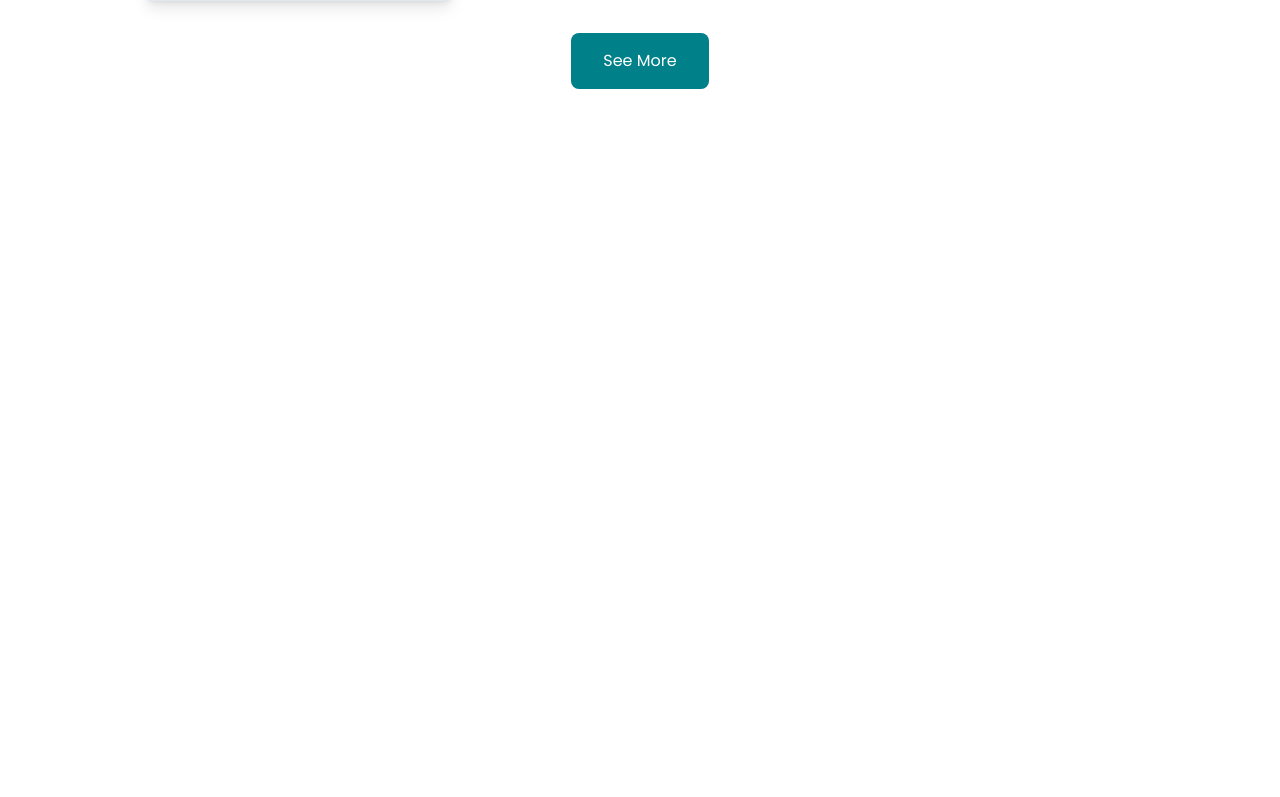
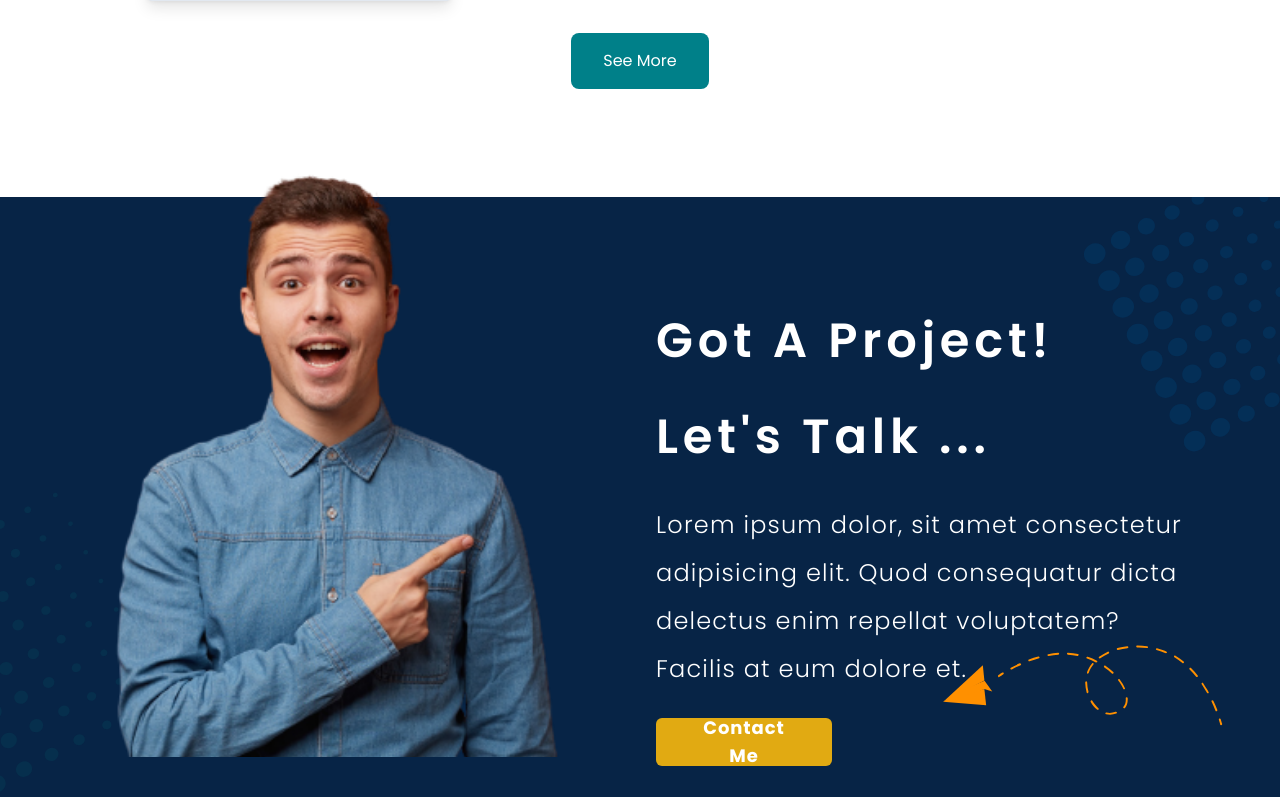
Before and after one commit to BasheerRajeh/portfolio-template, a Next.js app: page / in a window 1280 px wide. Shown: the part 2858-3655 px from the top of the page. Before the commit the page ends 3055 px from the top, so only its background shows below. Built offline with nearby package versions, Linux system fonts and the light colour scheme; a web font is replaced by a local one.

Commit message:
Create Callouts component

```diff
--- /dev/null
+++ b/app/(root)/(routes)/(landing)/components/callouts/Callouts.tsx
@@ -0,0 +1,49 @@
+import Image from "next/image";
+import personUrl from "@/public/assets/images/young-man.png";
+import Container from "@/components/ui/Container";
+import { Button } from "@/components/ui/button";
+import heroArrow from "@/public/assets/images/hero-arrow.svg";
+
+const Callouts = () => {
+    return (
+        <div className="relative bg-primary min-h-[600px]">
+            <div className="after:content-[''] after:absolute after:w-full after:h-full after:block after:bg-no-repeat after:bg-[length:200px] after:bg-[right_top_-4rem] after:bg-hero-pattern before:absolute before:content-[''] before:w-full before:h-full before:block before:bg-no-repeat before:bg-[length:170px] before:bg-[left_bottom_-2rem] before:bg-callouts-pattern"></div>
+            <Container>
+                <div className="flex flex-col lg:flex-row lg:justify-between items-center">
+                    <Image
+                        src={personUrl}
+                        alt="inspired young man"
+                        className="w-[200px] md:w-[400px] h-[275px] md:h-[500px] lg:w-full lg:h-auto lg:max-w-[1000px] lg:max-h-[600px] absolute -top-10 object-left lg:object-top object-cover"
+                    />
+                    <div className="w-[200px] md:w-[400px] h-[275px] md:h-[500px] lg:w-1/2 lg:h-auto lg:max-w-[1000px] lg:max-h-[600px]"></div>
+                    <div className="pt-20 px-4 lg:w-1/2 z-10">
+                        <h3 className="py-4 self-start text-white text-3xl lg:text-5xl lg:leading-loose tracking-widest font-semibold leading-relaxed">
+                            Got A Project! Let&apos;s Talk ...
+                        </h3>
+                        <p className="text-white font-light text-2xl leading-loose tracking-wider">
+                            Lorem ipsum dolor, sit amet consectetur adipisicing
+                            elit. Quod consequatur dicta delectus enim repellat
+                            voluptatem? Facilis at eum dolore et.
+                        </p>
+                        <div className="py-6">
+                            <Button
+                                variant="secondary"
+                                className="w-1/2 md:w-1/3 md:px-8 p-6 text-white font-bold text-lg tracking-wider"
+                            >
+                                Contact Me
+                            </Button>
+                            <Image
+                                alt=""
+                                src={heroArrow}
+                                width={300}
+                                className="absolute w-[200px] md:w-[300px] right-3 -bottom-5 rotate-45 md:-bottom-5 lg:right-10"
+                            />
+                        </div>
+                    </div>
+                </div>
+            </Container>
+        </div>
+    );
+};
+
+export default Callouts;
--- a/app/(root)/(routes)/(landing)/page.tsx
+++ b/app/(root)/(routes)/(landing)/page.tsx
@@ -5,6 +5,7 @@ import Hero from "./components/Hero";
 import AboutMe from "./components/about-me/AboutMe";
 import Services from "./components/services/Services";
 import MyPortfolio from "./components/my-portfolio/MyPortfolio";
+import Callouts from "./components/callouts/Callouts";
 
 export default function Home() {
     return (
@@ -15,6 +16,7 @@ export default function Home() {
                 <Services />
                 <MyPortfolio />
             </Container>
+            <Callouts />
         </>
         // <div className='bg-primary'>
         //   <h1 className='text-primary-foreground'>Hello Ahmed-m Portfolio</h1>
--- a/tailwind.config.js
+++ b/tailwind.config.js
@@ -72,6 +72,7 @@ module.exports = {
       },
       backgroundImage: {
         'hero-pattern': "url('/assets/images/hero-pattern.svg')",
+        'callouts-pattern': "url('/assets/images/callouts-pattern.svg')",
         "gradient-radial": "radial-gradient(var(--tw-gradient-stops))",
         "gradient-conic":
           "conic-gradient(from 180deg at 50% 50%, var(--tw-gradient-stops))",
```
Also changed, not shown: public/assets/images/callouts-pattern.svg (added), public/assets/images/young-man.png (added).
